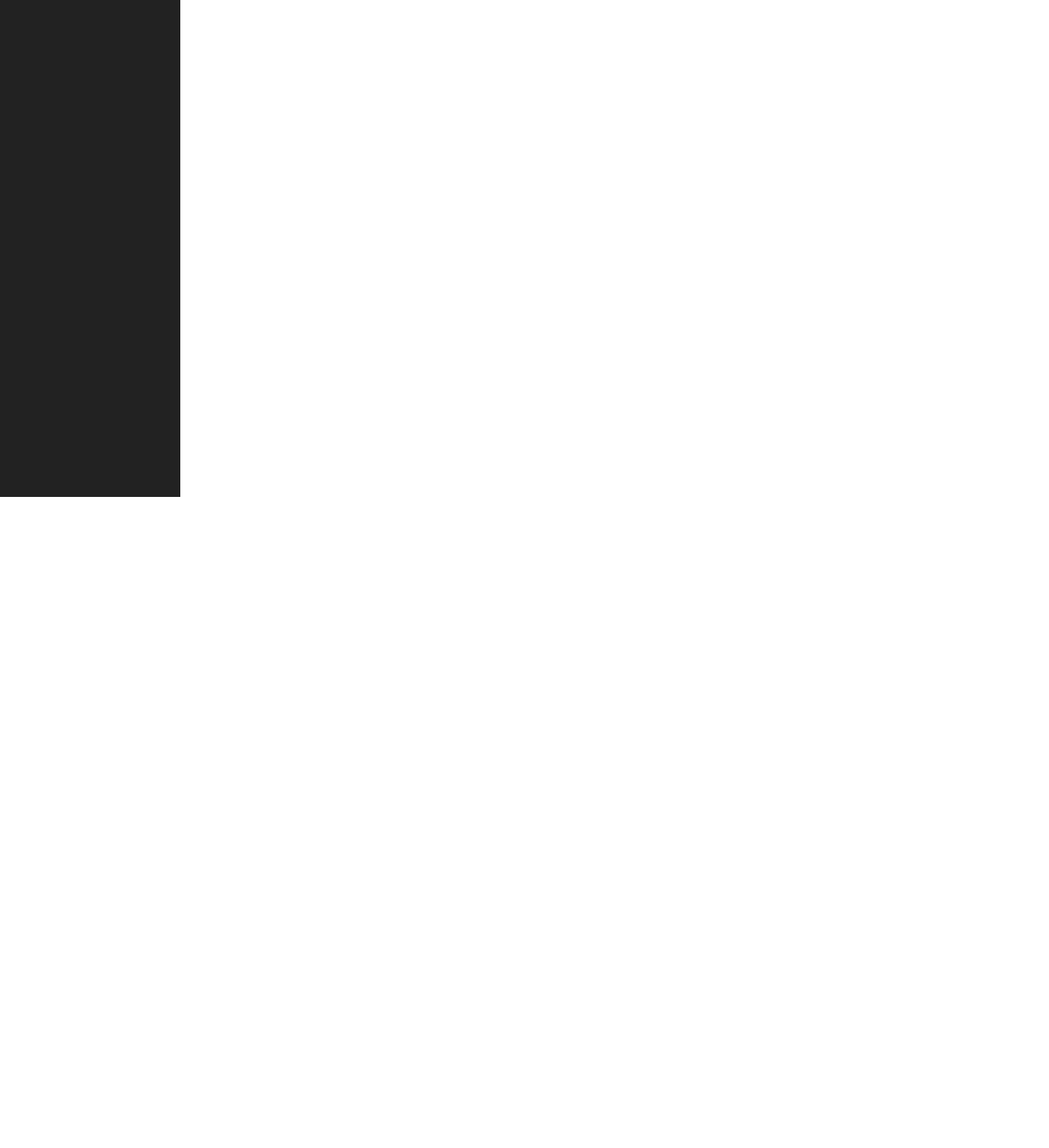
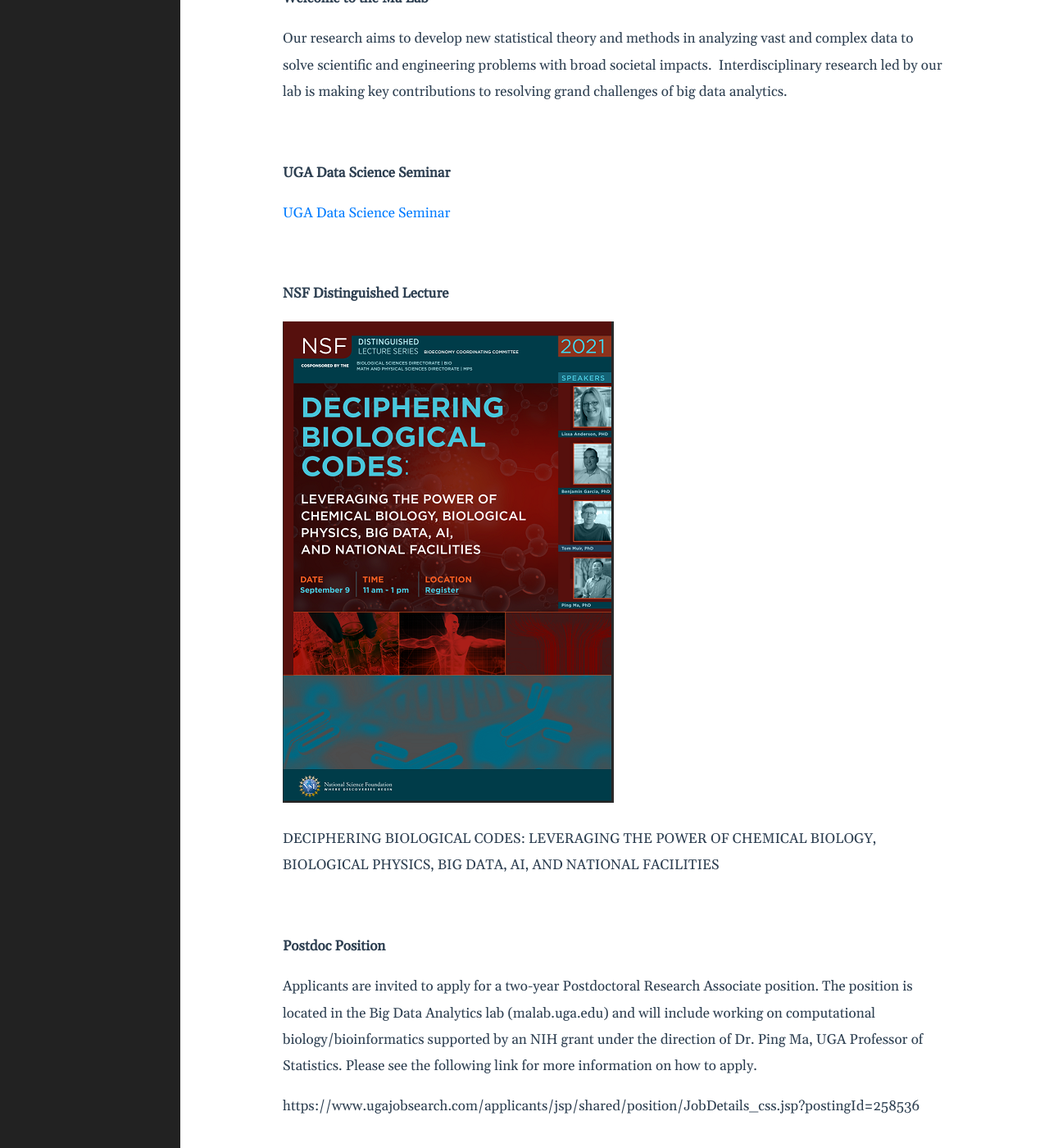
Before and after one commit to BDALpingio/BDALpingio.github.io, a Jekyll site: the page built from index.markdown, in a window 1280 px wide and 1400 px high, scrolled down 794 px. Shown: the whole window at 82% size. Built offline with Jekyll 4.4.1, drawn with Linux system fonts in a browser that asks for light colours.

Commit message:
change pic size

```diff
--- a/index.markdown
+++ b/index.markdown
@@ -1,3 +1,34 @@
 ---
 layout: home
 ---
+
+![KONICA MINOLTA DIGITAL CAMERA](public/images/homepage.jpg)
+
+
+
+**Welcome to the Ma Lab**
+
+Our research aims to develop new statistical theory and methods in analyzing vast and complex data to solve scientific and engineering problems with broad societal impacts.  Interdisciplinary research led by our lab is making key contributions to resolving grand challenges of big data analytics.
+
+
+
+**UGA Data Science Seminar**
+
+[UGA Data Science Seminar](https://cps.uga.edu/index.php/data-science-and-ai-seminars/)
+
+
+
+**NSF Distinguished Lecture**
+
+
+![nsf](public/images/nsf.png)
+
+DECIPHERING BIOLOGICAL CODES: LEVERAGING THE POWER OF CHEMICAL BIOLOGY, BIOLOGICAL PHYSICS, BIG DATA, AI, AND NATIONAL FACILITIES
+
+
+
+**Postdoc Position**
+
+Applicants are invited to apply for a two-year Postdoctoral Research Associate position. The position is located in the Big Data Analytics lab (malab.uga.edu) and will include working on computational biology/bioinformatics supported by an NIH grant under the direction of Dr. Ping Ma, UGA Professor of Statistics. Please see the following link for more information on how to apply.
+
+https://www.ugajobsearch.com/applicants/jsp/shared/position/JobDetails\_css.jsp?postingId=258536
```
